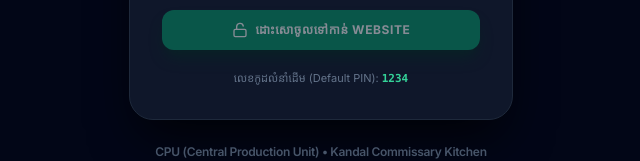
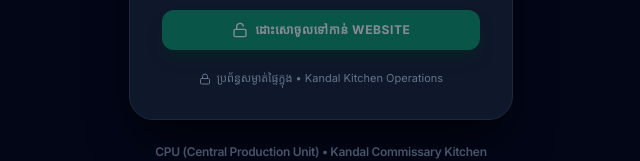
Before and after one commit to jix8260-glitch/kandal-cpu-tracker, a Next.js app: page / in a window 1280 px wide. Shown: the part 610-771 px from the top of the page, without its empty margins (319-959 px from the left). Built offline with nearby package versions, Linux system fonts and the light colour scheme; no server answers; a web font is replaced by a local one.

Commit message:
Make password 100% secret by removing default PIN hint from UI

```diff
--- a/components/AuthLock.tsx
+++ b/components/AuthLock.tsx
@@ -393,10 +393,10 @@
             </button>
           </form>
 
-          {/* Hint Footer */}
-          <div className="mt-5 text-center text-[11px] text-slate-500">
-            <span>លេខកូដលំនាំដើម (Default PIN): </span>
-            <strong className="text-emerald-400 font-mono font-bold">1234</strong>
+          {/* Security Confidentiality Notice */}
+          <div className="mt-5 text-center text-[11px] text-slate-500 flex items-center justify-center gap-1.5">
+            <Lock className="w-3 h-3 text-slate-500" />
+            <span>ប្រព័ន្ធសម្ងាត់ផ្ទៃក្នុង • Kandal Kitchen Operations</span>
           </div>
         </div>
 
```
